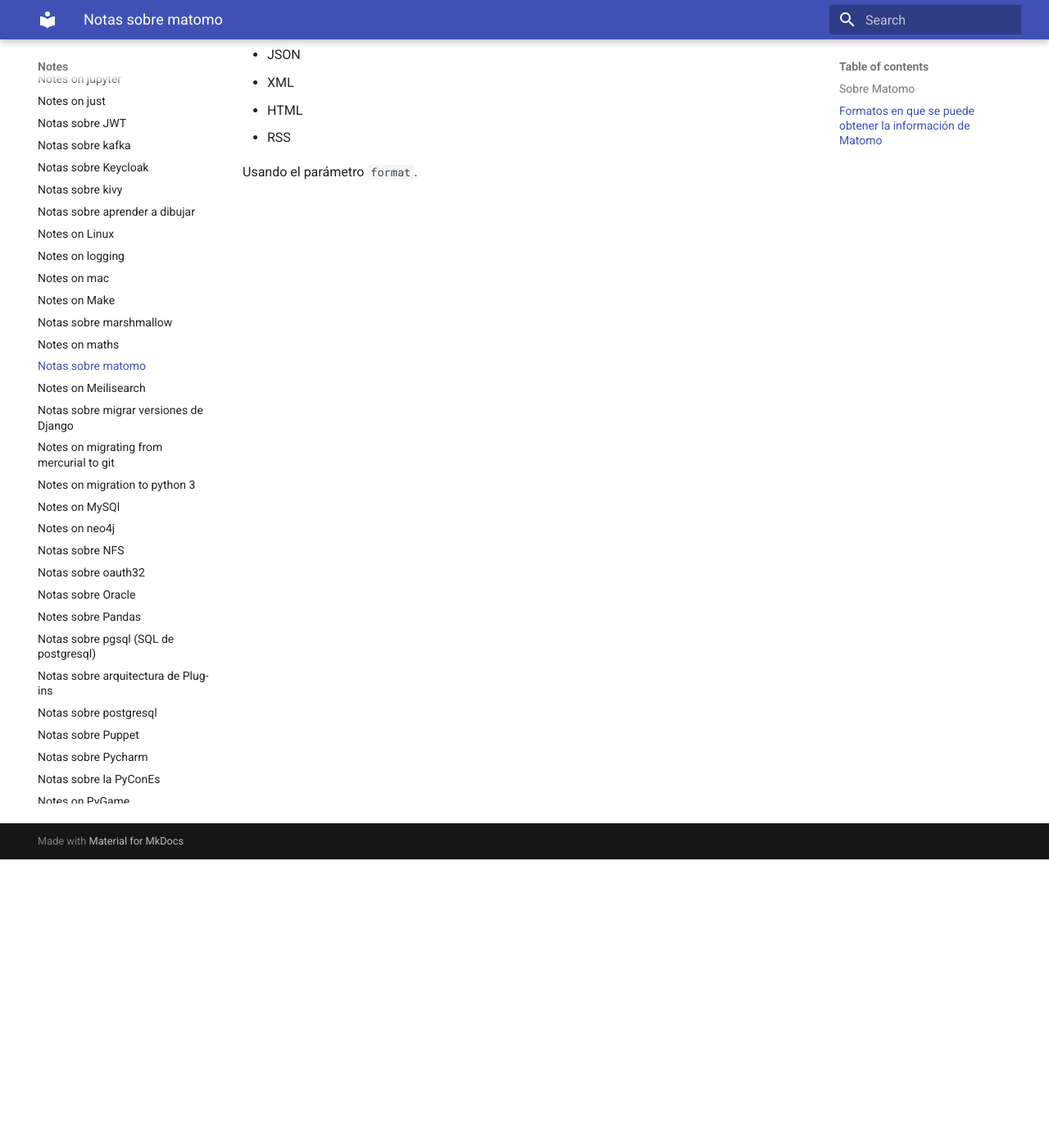
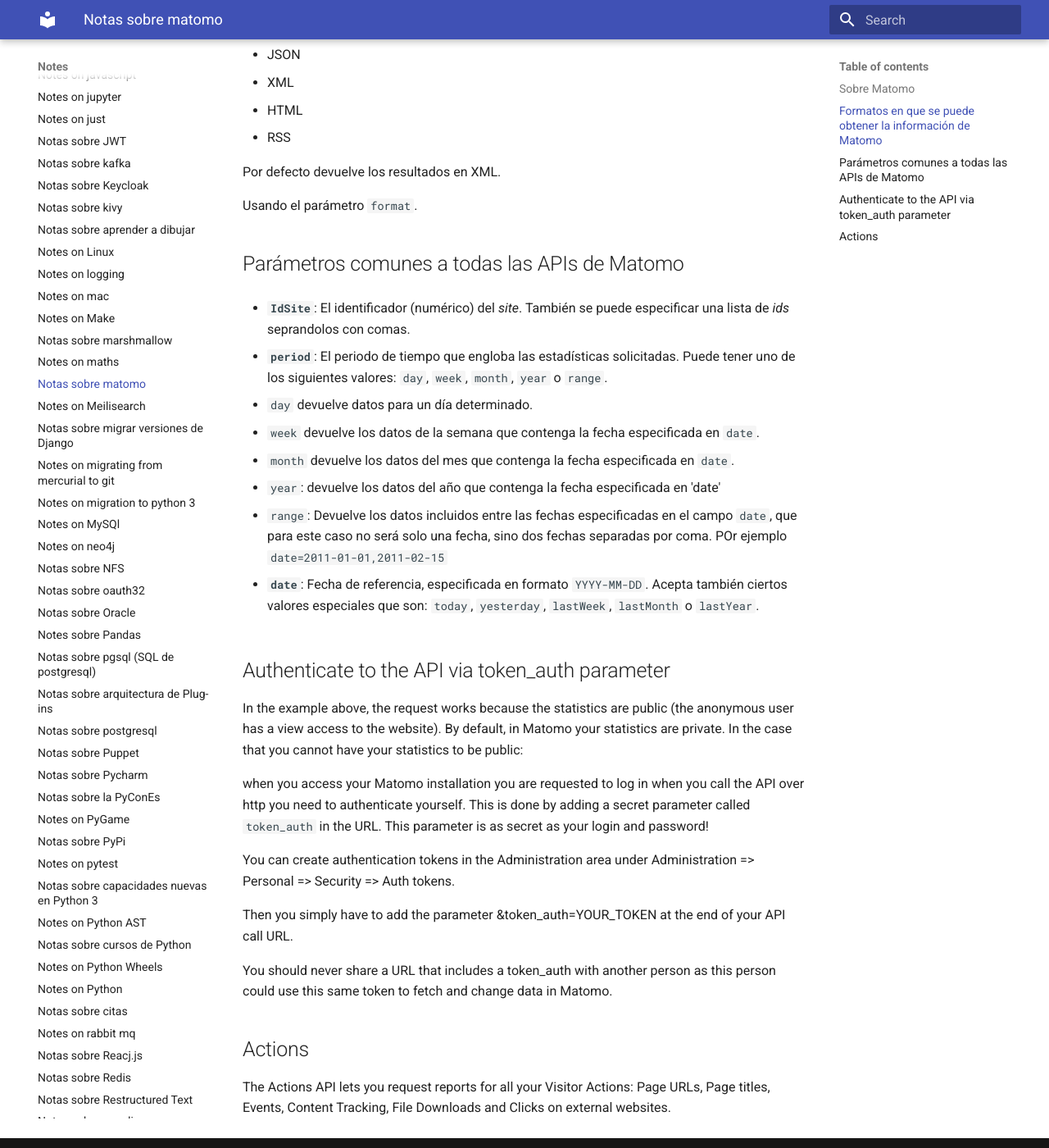
Before and after one commit to euribates/notes, an MkDocs documentation site: the page built from docs/notes-on-matomo.md, in a window 1280 px wide and 1400 px high, scrolled down 352 px. Shown: the whole window at 82% size. Built offline with MkDocs 1.6.1 and Material for MkDocs 9.7.7, drawn with Linux system fonts in a browser that asks for light colours.

Commit message:
Notas sobre CookieCutter

````diff
--- /dev/null
+++ b/docs/notes-on-cookiecutter.md
@@ -0,0 +1,128 @@
+---
+title: Notas sobre cookiecutter
+tags:
+    - python
+    - django
+    - templates
+---
+
+## Acerca de CookieCutter
+
+[CookieCutter](https://github.com/cookiecutter/cookiecutter/) es un programa que
+te permite crear una estructura de ficheros y directorios conforma a una
+plantilla predefinida. Es multiplataforma y funciona desde la version pyhon 3.7
+en adelante. Las plantillas puedes ser de cualquier tipo, siempre que sea texto:
+Python, JavaScript, Ruby, CoffeeScript, RST, Markdown, CSS, HTML, etc.
+
+Los contenidos se generan usando
+[jinja2](https://jinja.palletsprojects.com/en/3.1.x/).  Las etiquetas de jinja
+se pueden aplicar a carpetas, nombres de ficheros y contenidos de los mismos.
+
+## Cómo hacer un ejemplo sencillo de uso de CookieCutter
+
+Si no está instalado, el primer paso sera instalar cookiecutter:
+
+```
+pip install cookiecutter
+```
+
+Podemos crear un directorio donde CookieCutter busca por defecto las
+plantillas que puede usar, `~/.cookiecutters`:
+
+```shell
+mkdir ~/.cookiecutter
+```
+
+Pero no es necesario usarlo, podemos usar como plantillas directamente desde un
+repositorio git o desde un directorio local. Para este caso vamos a usar
+carpetas locales, que son la forma máß sencilla.
+
+Vamos a crear una plantilla para que nos genere el programa "Hola, mundo", pero
+con nuestro nombre. Para eso creamos, dentro de `.cookiecutter`, la carpeta
+`cookiecutter-hola`, y nos cambiamos a ella:
+
+```shell
+mkdir cookiecutter-hola && cd $_
+```
+
+Dentro de esta carpeta tenemos que crear, obligatoriamente, un fichero en
+formato ".json" que contendra los datos que vamos a inyectar en el sistema
+de plantillas. Este fichero se tiene que llamar `cookiecutter.json`.
+
+```
+$ touch cokiecutter.json
+$ vim cookiecutter.json
+```
+
+En nuestro caso, solo vamos a inyectar el nombre de la persona que queremos
+saludar, así que nos valdría con este contenido:
+
+```json
+{
+    "app_name": "hola",
+    "name": "<Tu nombre aqui>"
+}
+
+Ahora tenemos que crear una carpeta cuyo nombre contenga alguno de los valores
+definidos en este fichero. Normalmente se usa la entrada `project-name`, pero
+cualquier clave que esté en este diccionario valdria. En nuestro caso, usaremos
+el
+valor en `app_name` para la carpeta que contendrá nuestrp programa, asi que
+tenenos que crear una carpeta que se llame:
+
+```shell
+$ mkdir "{{cookiecutter.app_name}}"
+```
+
+y, dentro de esta carpeta (Todo lo que está fuera, se ignora, excepto el fichero
+`cookiecutter.json`) crearemos la plantilla o plantillas para nuestro proyecto, en este caso, el
+fichero python:
+
+```
+{{ raw }}
+$ touch "{{cookiecutter.app_name}}"/hola.py
+$ vim "{{cookiecutter.app_name}}"/hola.py
+{{ endraw }}
+```
+
+Cuyo contendo podria ser:
+
+```python
+{{ raw }}
+#!/usr/bin/env python
+# -*- coding: utf-8 -*-
+
+def main():
+    print("Hola {{ cookiecutter.name }}")
+
+
+if __name__ == "__main__":
+    main()
+{{ endraw }}
+```
+
+Dentro de la plantilla estamos inyectando la variable definida como `name`. Es
+necesario cualificar la variable con el prefijo `cookiecutter.`
+
+Ahora podriamos hacer:
+
+```shell
+$ cookiecutter cookiecutter-hola
+app_name [hola]: hola
+name [<Tu nombre aqui>]: Pepe Monagas
+```
+
+Y esto nos generaría una carpeta `hola` y un fichero `hola/hola.py`, con el
+siguiente contenido:
+
+```python
+#!/usr/bin/env python
+# -*- coding: utf-8 -*-
+
+def main():
+    print("Hola Pepe Monagas")
+
+
+if __name__ == "__main__":
+    main()
+```
--- a/docs/notes-on-matomo.md
+++ b/docs/notes-on-matomo.md
@@ -15,4 +15,61 @@
 - HTML
 - RSS
 
+Por defecto devuelve los resultados en XML.
+
 Usando el parámetro `format`.
+
+## Parámetros comunes a todas las APIs de Matomo
+
+- **`IdSite`**: El identificador (numérico) del _site_. También se puede especificar
+  una lista de _ids_ seprandolos con comas.
+
+- **`period`**: El periodo de tiempo que engloba las estadísticas solicitadas. Puede
+  tener uno de los siguientes valores:
+`day`, `week`, `month`, `year` o `range`.
+
+  - `day` devuelve datos para un día determinado.
+
+  - `week` devuelve los datos de la semana que contenga la fecha especificada en
+    `date`.
+
+  - `month` devuelve los datos del mes que contenga la fecha especificada en
+    `date`.
+
+  - `year`: devuelve los datos del año que contenga la fecha especificada en 'date'
+
+  - `range`: Devuelve los datos incluidos entre las fechas especificadas en el
+    campo `date`, que para este caso no será solo una fecha, sino dos fechas
+    separadas por coma. POr ejemplo `date=2011-01-01,2011-02-15`
+
+- **`date`**: Fecha de referencia, especificada en formato
+    `YYYY-MM-DD`. Acepta también ciertos valores especiales
+    que son: `today`, `yesterday`, `lastWeek`, `lastMonth` o `lastYear`.
+
+## Authenticate to the API via token_auth parameter
+
+In the example above, the request works because the statistics are public (the
+anonymous user has a view access to the website). By default, in Matomo your
+statistics are private. In the case that you cannot have your statistics to be
+public:
+
+when you access your Matomo installation you are requested to log in when you
+call the API over http you need to authenticate yourself. This is done by adding
+a secret parameter called `token_auth` in the URL. This parameter is as secret
+as your login and password!
+
+You can create authentication tokens in the Administration area under
+Administration => Personal => Security => Auth tokens.
+
+Then you simply have to add the parameter &token_auth=YOUR_TOKEN at the end of
+your API call URL.
+
+You should never share a URL that includes a token_auth with another person as
+this person could use this same token to fetch and change data in Matomo.
+
+
+## Actions
+
+The Actions API lets you request reports for all your Visitor Actions: Page
+URLs, Page titles, Events, Content Tracking, File Downloads and Clicks on
+external websites.
````
Also changed, not shown: docs/index.md (+1 -0 lines), docs/notes-on-django.md (+25 -1 lines), docs/notes-on-git.md (+20 -0 lines), docs/notes-on-vim.md (line endings or trailing spaces).
